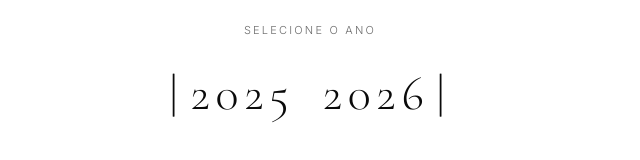
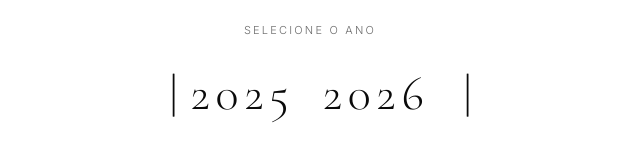
Before and after one commit to vinisebold/senai-portfolio-26, a React (Vite) app: page / in a window 1280 px wide. Shown: the part 330-490 px from the top of the page, without its empty margins (330-970 px from the left). Built offline with nearby package versions, Linux system fonts and the light colour scheme.

Commit message:
Add base CSS styles for layout and typography

```diff
--- a/src/components/YearSwitch.jsx
+++ b/src/components/YearSwitch.jsx
@@ -1,6 +1,6 @@
 import { Link } from 'react-router-dom';
 import { motion } from 'framer-motion';
-import { useState } from 'react';
+import { useEffect, useRef, useState } from 'react';
 import { getAvailableYears } from '../data/portfolio';
 
 const years = getAvailableYears();
@@ -18,12 +18,31 @@ const sizeMap = {
 
 const YearSwitch = ({ size = 'large', className = '' }) => {
   const [hoveredYear, setHoveredYear] = useState(null);
+  const [slotPositions, setSlotPositions] = useState([0, 0, 0]);
   const [firstYear, secondYear] = years;
   const currentSize = sizeMap[size] || sizeMap.large;
+  const leftSlotRef = useRef(null);
+  const middleSlotRef = useRef(null);
+  const rightSlotRef = useRef(null);
 
-  const showLeftBar = hoveredYear === null || hoveredYear === firstYear;
-  const showMiddleBar = hoveredYear !== null;
-  const showRightBar = hoveredYear === null || hoveredYear === secondYear;
+  useEffect(() => {
+    const measureSlots = () => {
+      const left = leftSlotRef.current?.offsetLeft ?? 0;
+      const middle = middleSlotRef.current?.offsetLeft ?? 0;
+      const right = rightSlotRef.current?.offsetLeft ?? 0;
+      setSlotPositions([left, middle, right]);
+    };
+
+    measureSlots();
+    window.addEventListener('resize', measureSlots);
+
+    return () => {
+      window.removeEventListener('resize', measureSlots);
+    };
+  }, [size, firstYear, secondYear]);
+
+  const targetSlots =
+    hoveredYear === firstYear ? [0, 1] : hoveredYear === secondYear ? [1, 2] : [0, 2];
 
   const yearClassName = `${currentSize.year} transition-opacity duration-300 hover:opacity-60`;
 
@@ -41,14 +60,19 @@ const YearSwitch = ({ size = 'large', className = '' }) => {
 
   return (
     <div
-      className={`flex items-center justify-center ${className}`}
+      className={`relative flex items-center justify-center ${className}`}
       onMouseLeave={() => setHoveredYear(null)}
     >
+      <span ref={leftSlotRef} aria-hidden="true" className={`${currentSize.bar} opacity-0 select-none`}>
+        |
+      </span>
+
       <motion.span
         aria-hidden="true"
         className={currentSize.bar}
-        animate={{ opacity: showLeftBar ? 1 : 0 }}
-        transition={{ duration: 0.25, ease: 'easeOut' }}
+        style={{ position: 'absolute', left: 0, pointerEvents: 'none' }}
+        animate={{ x: slotPositions[targetSlots[0]] }}
+        transition={{ duration: 0.35, ease: [0.22, 1, 0.36, 1] }}
       >
         |
       </motion.span>
@@ -63,14 +87,9 @@ const YearSwitch = ({ size = 'large', className = '' }) => {
         {firstYear}
       </Link>
 
-      <motion.span
-        aria-hidden="true"
-        className={currentSize.bar}
-        animate={{ opacity: showMiddleBar ? 1 : 0 }}
-        transition={{ duration: 0.25, ease: 'easeOut' }}
-      >
+      <span ref={middleSlotRef} aria-hidden="true" className={`${currentSize.bar} opacity-0 select-none`}>
         |
-      </motion.span>
+      </span>
 
       <Link
         to={`/${secondYear}`}
@@ -82,11 +101,16 @@ const YearSwitch = ({ size = 'large', className = '' }) => {
         {secondYear}
       </Link>
 
+      <span ref={rightSlotRef} aria-hidden="true" className={`${currentSize.bar} opacity-0 select-none`}>
+        |
+      </span>
+
       <motion.span
         aria-hidden="true"
         className={currentSize.bar}
-        animate={{ opacity: showRightBar ? 1 : 0 }}
-        transition={{ duration: 0.25, ease: 'easeOut' }}
+        style={{ position: 'absolute', left: 0, pointerEvents: 'none' }}
+        animate={{ x: slotPositions[targetSlots[1]] }}
+        transition={{ duration: 0.35, ease: [0.22, 1, 0.36, 1] }}
       >
         |
       </motion.span>
```
Also changed, not shown: 5 other files (tests, documents, lock files or other folders).
